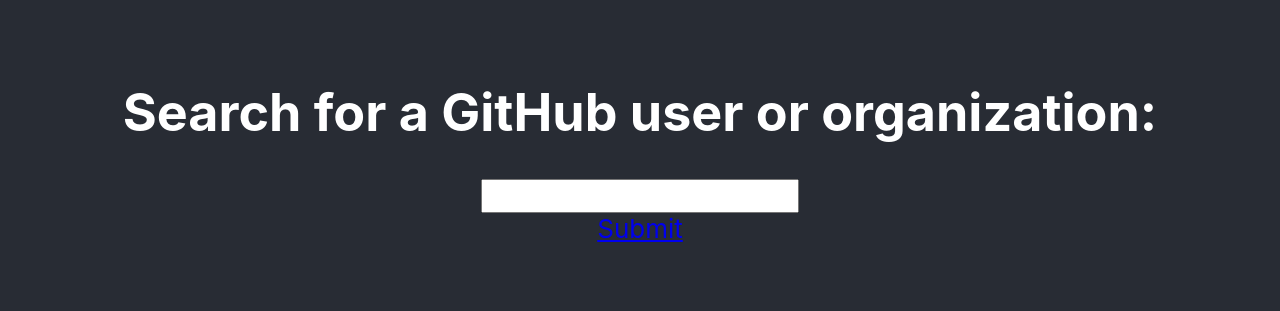
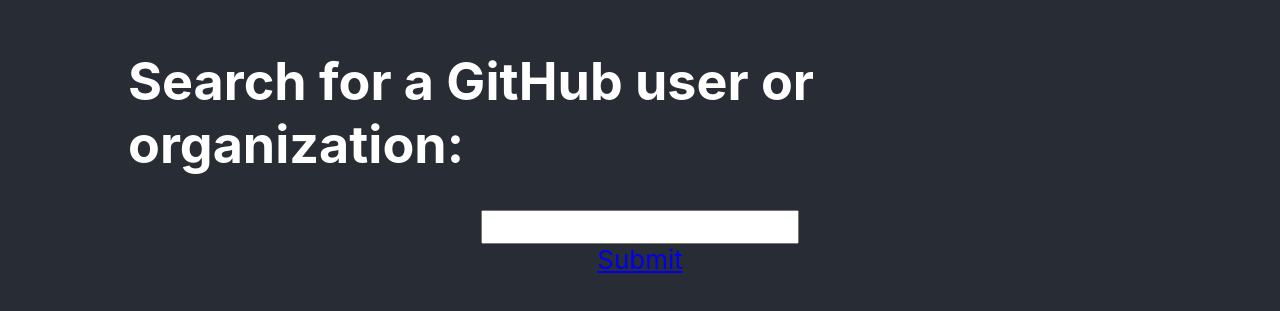
Before and after one commit to SirajChokshi/git-get, a React (Create React App) app: page / in a window 1280 px wide. Shown: the part 255-566 px from the top of the page. Built offline with nearby package versions, Linux system fonts and the light colour scheme; the HTML template or start-up script is replaced by a standard one.

Commit message:
feat: add container to webpage

```diff
--- a/src/App.css
+++ b/src/App.css
@@ -2,9 +2,19 @@
 /*  text-align: center;*/
 /*}*/
 
+html, body {
+  background-color: #282c34;
+}
+
 .App-logo {
   height: 40vmin;
   pointer-events: none;
+}
+
+.container {
+  margin: 0 auto;
+  width: 95%;
+  max-width: 1024px;
 }
 
 @media (prefers-reduced-motion: no-preference) {
@@ -14,7 +24,6 @@
 }
 
 .App-header {
-  background-color: #282c34;
   min-height: 100vh;
   display: flex;
   flex-direction: column;
--- a/src/App.js
+++ b/src/App.js
@@ -8,11 +8,13 @@
 
 function App() {
   return (
-    <Router>
-      <Index path="/" />
-      <Profile path="/:username" />
-      <Error path="/404" default />
-    </Router>
+      <div className="container">
+        <Router>
+          <Index path="/" />
+          <Profile path="/:username" />
+          <Error path="/404" default />
+        </Router>
+      </div>
   );
 }
 
```
